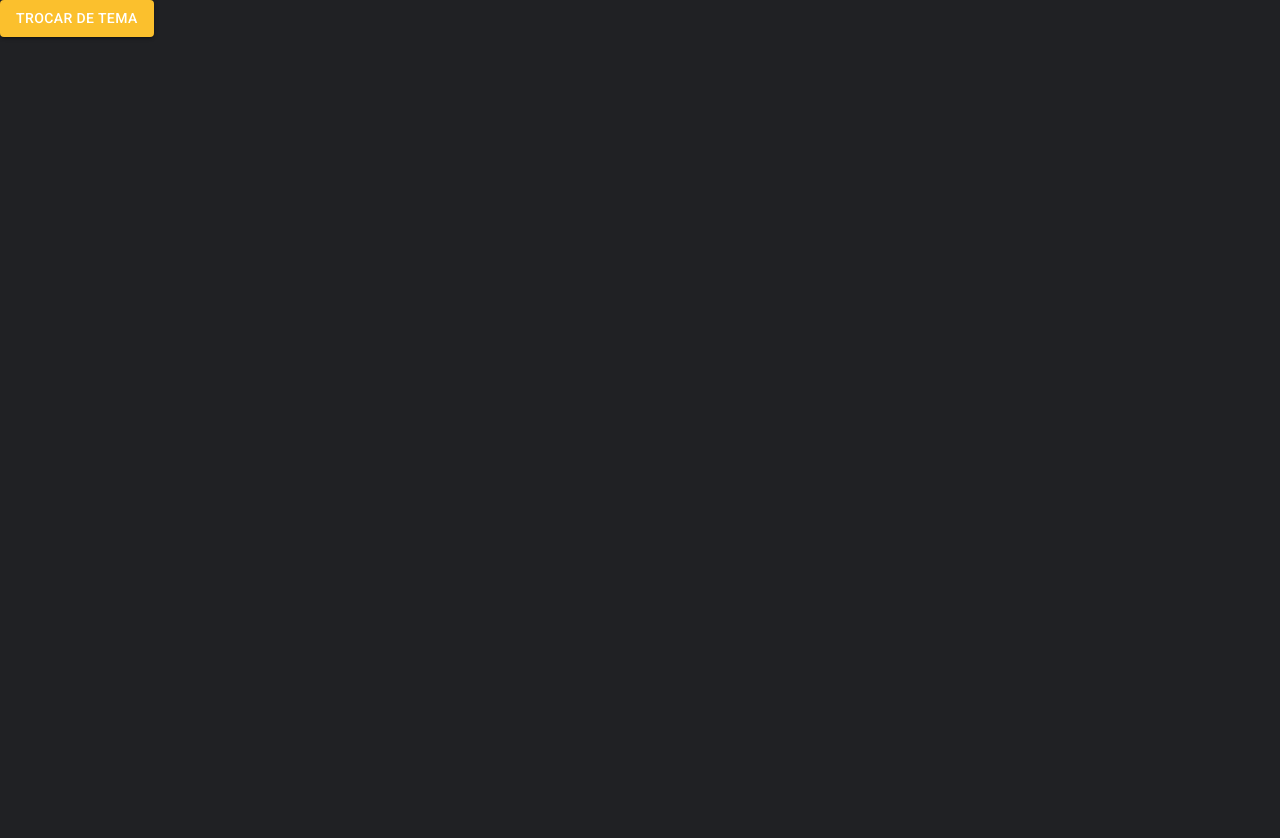
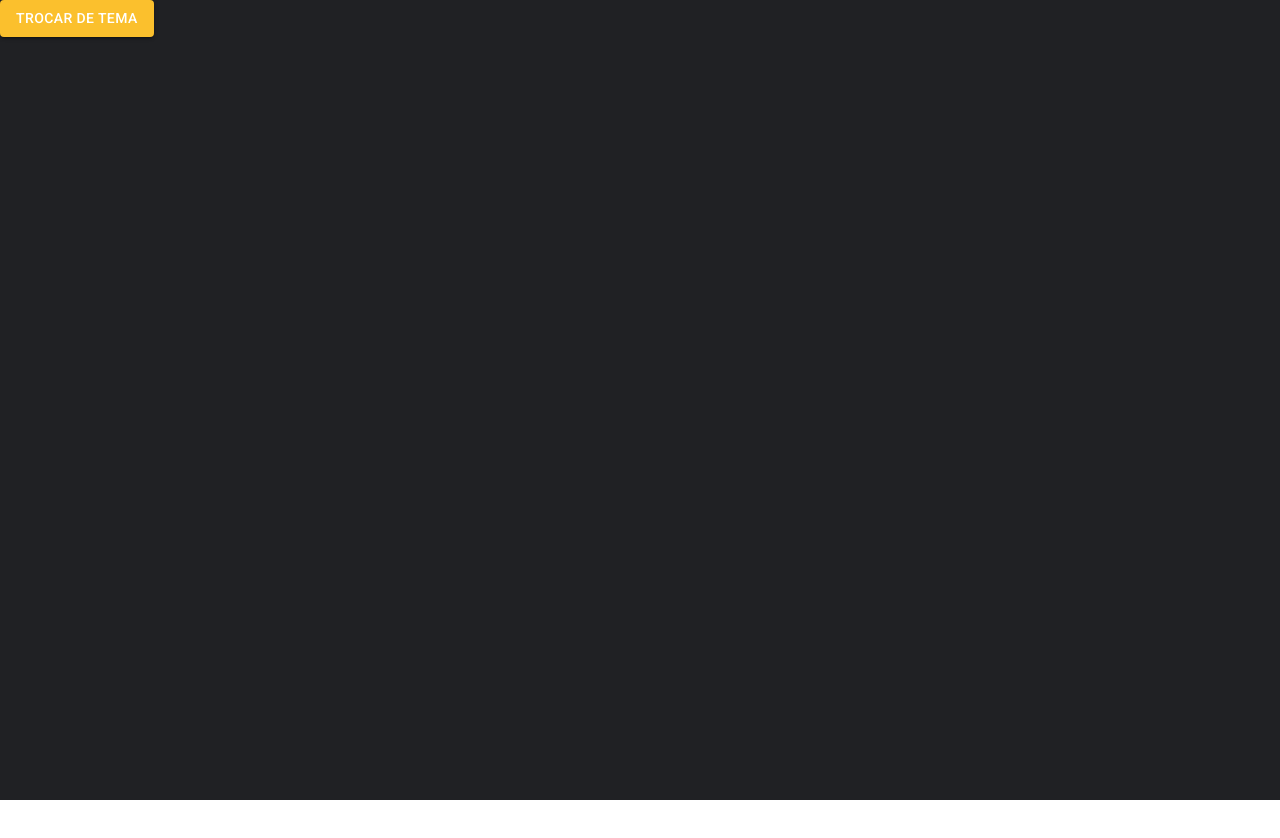
Before and after one commit to oZanella/react-ui-ts-estudo-web, a React (Create React App) app: page /pagina-inicial in a window 1280 px wide. Shown: the top 838 px of the page. After the commit the page ends 800 px from the top, so only its background shows below. Built offline with nearby package versions, Linux system fonts and the light colour scheme.

Commit message:
Ajustes de resolução

```diff
--- a/public/index.html
+++ b/public/index.html
@@ -21,7 +21,7 @@
   <title>Cadastros</title>
 </head>
 
-<body style=" margin: 0; padding: 0;">
+<body style="margin: 0;padding: 0;">
   <noscript>Você precisa de JS para poder acessar esse site.</noscript>
   <div id="root"></div>
 
--- a/src/shared/contexts/ThemeContext.tsx
+++ b/src/shared/contexts/ThemeContext.tsx
@@ -28,13 +28,19 @@ export const AppThemeProvider: React.FC<{ children: ReactNode }> = ({ children }
         if (themeName === 'light') return LigthTheme;
 
         return DarkTheme;
-    },[themeName]);
+    }, [themeName]);
 
     return (
         <ThemeContext.Provider value={{ themeName, toggleTheme }}>
             <ThemeProvider theme={theme}>
-                <Box width="100vw" height="100vw" bgcolor={theme.palette.background.default}>
-                {children}
+                <Box
+                    width="100vw"
+                    height="100vh"
+                    bgcolor={theme.palette.background.default}
+                    top={0}
+                    left={0}
+                >
+                    {children}
                 </Box>
             </ThemeProvider>
         </ThemeContext.Provider>
```
